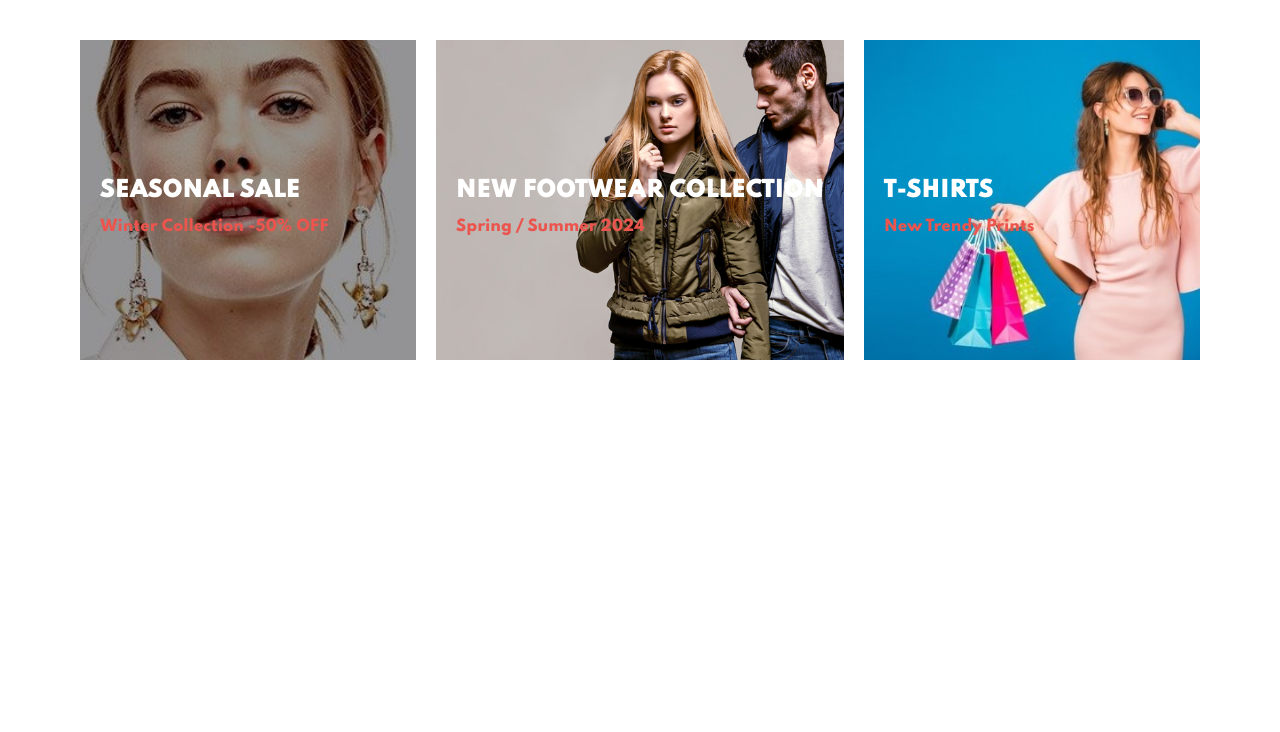
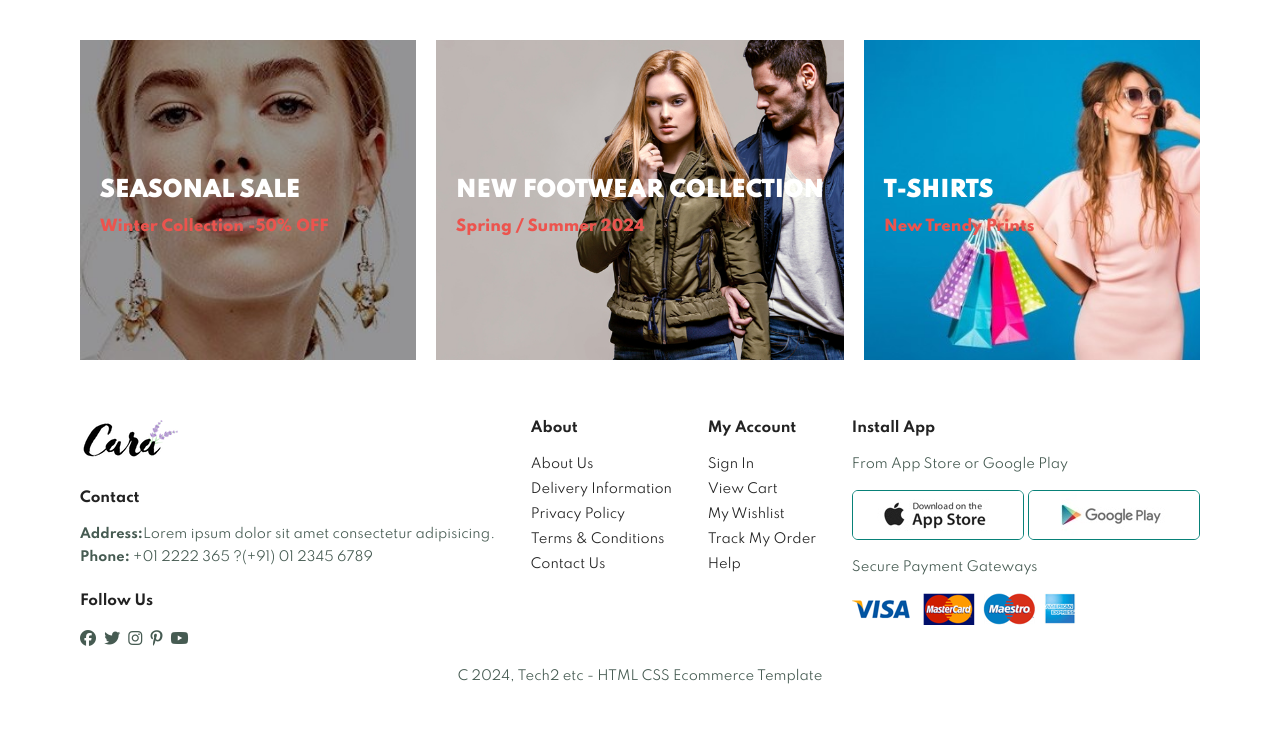
Before and after one commit to piyush2693/E-commerce-Platform, a plain HTML site: page index.html in a window 1280 px wide. Shown: the part 4170-4902 px from the top of the page. Before the commit the page ends 4550 px from the top, so only its background shows below. Drawn offline with Linux system fonts and the light colour scheme.

Commit message:
update something

```diff
--- a/index.html
+++ b/index.html
@@ -368,6 +368,58 @@
                 <H3>New Trendy Prints</H3>
             </div>
         </section>
+
+        <footer class="section-p1">
+            <div class="col">
+                <img class="logo" src="img/logo.png" alt="">
+                <h4>Contact</h4>
+                <p><strong>Address:</strong>Lorem ipsum dolor sit amet consectetur adipisicing.</p>
+                <p><strong>Phone:</strong> +01 2222 365 ?(+91) 01 2345 6789</p>
+                <div class="follow">
+                    <h4>Follow Us</h4>
+                    <div class="icon">
+                        <i class="fa-brands fa-facebook"></i>
+                    <i class="fa-brands fa-twitter"></i>
+                    <i class="fa-brands fa-instagram"></i>
+                    <i class="fa-brands fa-pinterest-p"></i>
+                    <i class="fa-brands fa-youtube"></i>
+                    </div>
+                </div>
+            </div>
+
+            <div class="col">
+                <h4>About</h4>
+                <a href="#">About Us</a>
+                <a href="#">Delivery Information</a>
+                <a href="#">Privacy Policy</a>
+                <a href="#">Terms & Conditions</a>
+                <a href="#">Contact Us</a>
+            </div>
+
+            <div class="col">
+                <h4>My Account</h4>
+                <a href="#">Sign In</a>
+                <a href="#">View Cart</a>
+                <a href="#">My Wishlist</a>
+                <a href="#">Track My Order</a>
+                <a href="#">Help</a>
+            </div>
+
+            <div class="col install">
+                <h4>Install App</h4>
+                <p>From App Store or Google Play</p>
+                <div class="row">
+                    <img src="img/pay/app.jpg" alt="">
+                    <img src="img/pay/play.jpg" alt="">
+                </div>
+                <p>Secure Payment Gateways</p>
+                <img src="img/pay/pay.png" alt="">
+            </div>
+
+            <div class="copyright">
+                <p>C 2024, Tech2 etc - HTML CSS Ecommerce Template</p>
+            </div>
+        </footer>
         <script src="script.js"></script>
     </body>
 
--- a/style.css
+++ b/style.css
@@ -386,3 +386,57 @@ body {
   font-weight: 800;
   font-size: 15px;
 }
+
+footer{
+  display: flex;
+  flex-wrap: wrap;
+  justify-content: space-between;
+}
+footer .col{
+  display: flex;
+  flex-direction: column;
+  align-items: flex-start;
+  margin-bottom: 20px;
+}
+
+footer .logo{
+  margin-bottom: 30px;
+}
+footer h4{
+  font-size: 14px;
+  padding-bottom: 20px;
+}
+footer p{
+  font-size: 13px;
+  margin: 0 0 8px 0;
+}
+footer a{
+  font-size: 13px;
+  text-decoration: none;
+  color: #222;
+  margin-bottom: 10px;
+}
+
+footer .follow{
+  margin-top: 20px;
+}
+footer .follow i{
+  color: #465b52;
+  padding-right: 4px;
+  cursor: pointer;
+}
+footer .install .row img{
+  border: 1px solid #088178;
+  border-radius: 6px;
+}
+footer .install img{
+  margin: 10px 0 15px 0;
+}
+footer .follow i:hover,
+footer a:hover{
+  color: #088178;
+}
+footer .copyright{
+  width: 100%;
+  text-align: center;
+}
```
